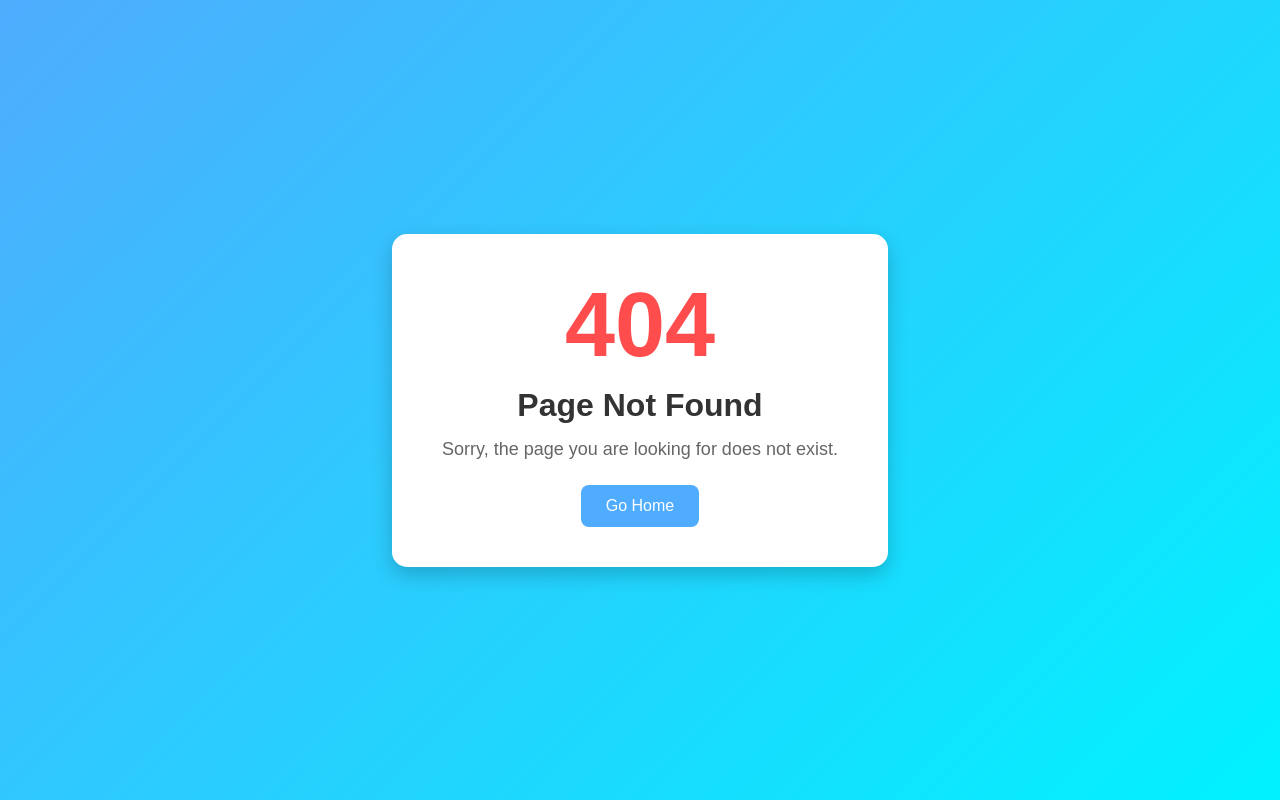
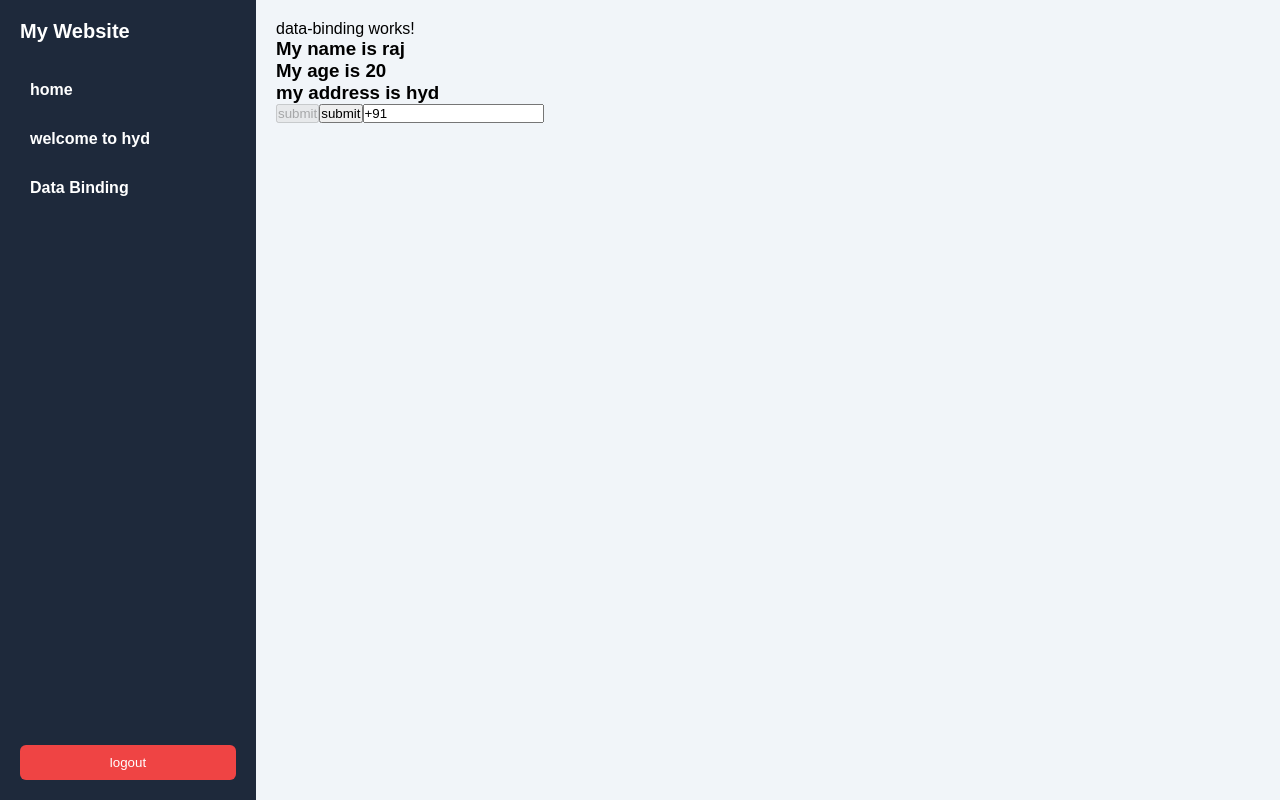
Before and after one commit to ashokreddypallerla72-hub/my-app, an Angular app: page /dashboard/data-binding in a window 1280 px wide. Before the commit this address had no page. Built offline with nearby package versions, Linux system fonts and the light colour scheme.

Commit message:
CON:data binding

```diff
--- a/src/app/app-routing.module.ts
+++ b/src/app/app-routing.module.ts
@@ -5,12 +5,14 @@ import { LoginComponent } from './login/login.component';
 import { PageNotFoundComponent } from './page-not-found/page-not-found.component';
 import { HomeComponent } from './home/home.component';
 import { WelcomeComponent } from './welcome/welcome.component';
+import { DataBindingComponent } from './data-binding/data-binding.component';
 
 const routes: Routes = [
   {path:'login', component:LoginComponent},
   {path:'dashboard', component:DashboardComponent,children:[
     {path:'home',component:HomeComponent},
-    {path:'welcome',component:WelcomeComponent}
+    {path:'welcome',component:WelcomeComponent},
+    {path:'data-binding',component:DataBindingComponent}
   ]},
   {path:'',component:LoginComponent},
   {path:'**',component:PageNotFoundComponent}
--- a/src/app/app.module.ts
+++ b/src/app/app.module.ts
@@ -9,6 +9,7 @@ import { PageNotFoundComponent } from './page-not-found/page-not-found.component
 import { HomeComponent } from './home/home.component';
 import { WelcomeComponent } from './welcome/welcome.component';
 import { DataBindingComponent } from './data-binding/data-binding.component';
+import { FormsModule } from '@angular/forms';
 
 @NgModule({
   declarations: [
@@ -22,7 +23,8 @@ import { DataBindingComponent } from './data-binding/data-binding.component';
   ],
   imports: [
     BrowserModule,
-    AppRoutingModule
+    AppRoutingModule,
+    FormsModule
   ],
   providers: [],
   bootstrap: [AppComponent]
--- a/src/app/dashboard/dashboard.component.html
+++ b/src/app/dashboard/dashboard.component.html
@@ -3,6 +3,7 @@
         <div class="logo">My Website</div>
         <h1 routerLink="home">home</h1>
         <h1 routerLink="welcome">welcome to hyd</h1>
+        <h1 routerLink="data-binding">Data Binding</h1>
 
         <button routerLink="/login">logout</button>
     </div>
--- a/src/app/data-binding/data-binding.component.html
+++ b/src/app/data-binding/data-binding.component.html
@@ -1 +1,15 @@
 <p>data-binding works!</p>
+
+<!-- Interpolation -->
+<h3>My name is {{name}}</h3>
+<h3>My age is {{age}}</h3>
+<h3>my address is {{address}}</h3>
+
+<!-- property binding -->
+ <button [disabled]="isInValid">submit</button>
+
+
+ <!-- Event binding -->
+ <button (click)="submit()">submit</button>
+
+ <input type="text" [(ngModel)]="phone">
--- a/src/app/data-binding/data-binding.component.ts
+++ b/src/app/data-binding/data-binding.component.ts
@@ -7,4 +7,17 @@ import { Component } from '@angular/core';
 })
 export class DataBindingComponent {
 
+
+  name:string = "raj";
+  age:number = 20;
+  address:string = "hyd";
+
+  isInValid:boolean =true;
+
+  phone:string = "+91";
+
+  submit(){
+    alert("submitted");
+  }
+
 }
```
Also changed, not shown: 1 other file (tests, documents, lock files or other folders).
